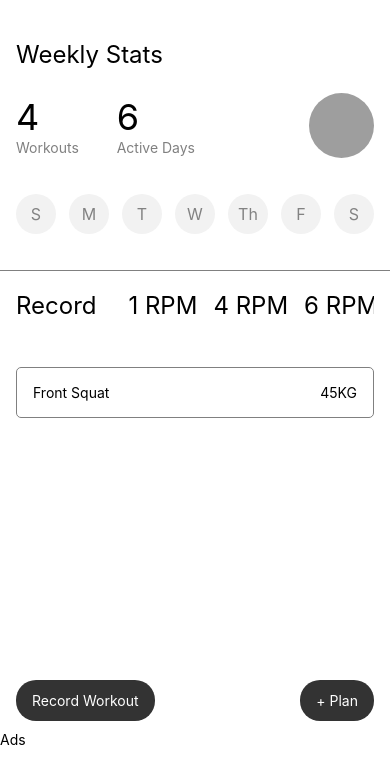
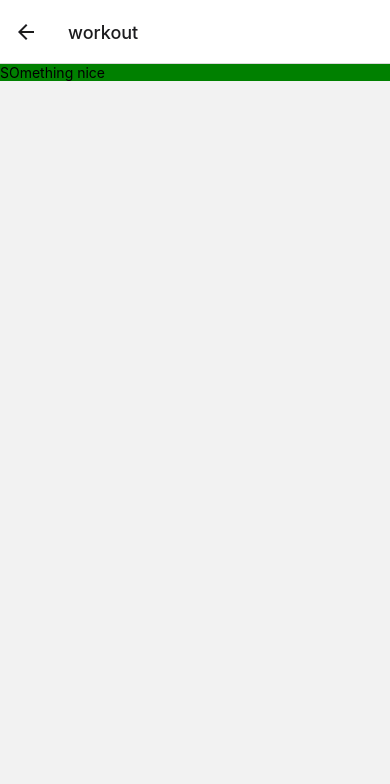
Before and after one commit to huan00/PR_Tracker, a React Native app: screen /ExerciseDetail in a window 390 px wide. Shown: the top 784 px of the page. Built offline with nearby package versions, Linux system fonts and the light colour scheme; grey boxes are pictures that could not be loaded.

Commit message:
add navigation

```diff
--- a/App.js
+++ b/App.js
@@ -1,48 +1,30 @@
-import { StatusBar } from 'expo-status-bar'
-import { StyleSheet, View, SafeAreaView } from 'react-native'
-import Ads from './components/Ads'
-import Days from './components/Days'
-import ExerciseRPM from './components/ExerciseRPM'
-import RPM from './components/RPM'
-import WeeklyStats from './components/WeeklyStats'
-import WorkoutButton from './components/WorkoutButton'
+import { StyleSheet, View } from 'react-native'
+import { NavigationContainer } from '@react-navigation/native'
+import { createNativeStackNavigator } from '@react-navigation/native-stack'
+import HomeScreen from './screens/HomeScreen'
+import ExerciseDetail from './screens/ExerciseDetail'
+
+const Stack = createNativeStackNavigator()
 
 export default function App() {
   return (
-    <SafeAreaView style={styles.container}>
-      <View style={styles.viewContainer}>
-        <WeeklyStats />
-        <Days />
-        <RPM />
-        <ExerciseRPM />
-        <View style={styles.buttonContainer}>
-          <WorkoutButton text={'Record Workout'} />
-          <WorkoutButton text={'+ Plan'} />
-        </View>
-        <StatusBar style="auto" />
-      </View>
-      <View style={styles.adsContainer}>
-        <Ads />
-      </View>
-    </SafeAreaView>
+    <NavigationContainer>
+      <Stack.Navigator>
+        <Stack.Screen
+          name="Home"
+          component={HomeScreen}
+          // options={{ title: '' }}
+        />
+        <Stack.Screen
+          name="ExerciseDetail"
+          component={ExerciseDetail}
+          options={{ title: 'workout' }}
+        />
+      </Stack.Navigator>
+    </NavigationContainer>
   )
 }
 
 const styles = StyleSheet.create({
-  container: {
-    flex: 1,
-    backgroundColor: '#fff'
-  },
-  viewContainer: {
-    flexDirection: 'column',
-    flexGrow: 5
-  },
-  adsContainer: {
-    flexGrow: 2
-  },
-  buttonContainer: {
-    flexDirection: 'row',
-    justifyContent: 'space-between',
-    paddingHorizontal: 16
-  }
+  container: { backgroundColor: 'black' }
 })
--- a/components/ExerciseRPM.jsx
+++ b/components/ExerciseRPM.jsx
@@ -1,13 +1,17 @@
+import { NavigationContainer } from '@react-navigation/native'
 import React from 'react'
 import { View, Text, StyleSheet, ScrollView } from 'react-native'
+import { createNativeStackNavigator } from '@react-navigation/native-stack'
 
-const ExerciseRPM = () => {
+const ExerciseRPM = ({ moveTo }) => {
   const excerise = 'Front Squat'
   const weight = '45KG'
+
+  const navigate = () => {}
   return (
     <View style={styles.container}>
       <ScrollView>
-        <View style={styles.textContainer}>
+        <View style={styles.textContainer} onPress={moveTo}>
           <Text>{excerise}</Text>
           <Text>{weight}</Text>
         </View>
@@ -21,7 +25,7 @@ export default ExerciseRPM
 const styles = StyleSheet.create({
   container: {
     width: '100%',
-    height: '45%',
+    height: 'auto',
     padding: 16
   },
   textContainer: {
--- a/components/WeeklyStats.jsx
+++ b/components/WeeklyStats.jsx
@@ -2,12 +2,18 @@ import { useState } from 'react'
 import { Text, View, Image, StyleSheet } from 'react-native'
 
 const WeeklyStats = () => {
-  const WeeklyStats = 'Weekly Stats'
+  const WeeklyStats = 'Plan Progress'
   const [workouts, setWorkouts] = useState(4)
   const [activeDays, setActiveDays] = useState(6)
 
   return (
     <View style={styles.container}>
+      <View>
+        <Image
+          style={styles.avatarImg}
+          source={{ uri: 'https://www.w3schools.com/w3images/avatar2.png' }}
+        />
+      </View>
       <View style={styles.title}>
         <Text style={styles.weeklyStats}>{WeeklyStats}</Text>
       </View>
@@ -22,12 +28,6 @@ const WeeklyStats = () => {
             <Text style={styles.workoutSessionsText}>Active Days</Text>
           </View>
         </View>
-        <View>
-          <Image
-            style={styles.avatarImg}
-            source={{ uri: 'https://www.w3schools.com/w3images/avatar2.png' }}
-          />
-        </View>
       </View>
     </View>
   )
@@ -39,12 +39,12 @@ const styles = StyleSheet.create({
   avatarImg: {
     width: 65,
     height: 65,
-    borderRadius: 50
+    borderRadius: 50,
+    marginBottom: 20
   },
   container: {
     width: '100%',
-    paddingHorizontal: 16,
-    marginTop: 40
+    paddingHorizontal: 16
   },
   title: {
     paddingBottom: 24
--- a/components/WorkoutButton.jsx
+++ b/components/WorkoutButton.jsx
@@ -1,10 +1,15 @@
 import React from 'react'
 import { View, TouchableOpacity, Text, StyleSheet } from 'react-native'
 
-const WorkoutButton = ({ text }) => {
+const WorkoutButton = ({ text, navigation }) => {
   return (
     <View>
-      <TouchableOpacity onPress="" style={styles.buttonContainer}>
+      <TouchableOpacity
+        onPress={() =>
+          navigation.navigate('ExerciseDetail', { name: 'exercise' })
+        }
+        style={styles.buttonContainer}
+      >
         <Text style={styles.buttonText}>{text}</Text>
       </TouchableOpacity>
     </View>
--- a/package.json
+++ b/package.json
@@ -10,12 +10,16 @@
     "eject": "expo eject"
   },
   "dependencies": {
+    "@react-navigation/native": "^6.0.10",
+    "@react-navigation/native-stack": "^6.6.2",
     "expo": "~45.0.0",
     "expo-status-bar": "~1.3.0",
     "react": "17.0.2",
     "react-dom": "17.0.2",
     "react-native": "0.68.2",
-    "react-native-web": "0.17.7"
+    "react-native-web": "0.17.7",
+    "react-native-screens": "~3.11.1",
+    "react-native-safe-area-context": "4.2.4"
   },
   "devDependencies": {
     "@babel/core": "^7.12.9"
--- /dev/null
+++ b/screens/ExerciseDetail.jsx
@@ -0,0 +1,24 @@
+import React from 'react'
+import { StyleSheet, View, Text } from 'react-native'
+
+const ExerciseDetail = () => {
+  return (
+    <View>
+      <View style={styles.exerciseContainer}>
+        <Text>SOmething nice</Text>
+      </View>
+      <View style={styles.recordContainer}></View>
+    </View>
+  )
+}
+
+export default ExerciseDetail
+
+const styles = StyleSheet.create({
+  exerciseContainer: {
+    backgroundColor: 'green'
+  },
+  recordContainer: {
+    backgroundColor: 'blue'
+  }
+})
--- /dev/null
+++ b/screens/HomeScreen.jsx
@@ -0,0 +1,65 @@
+import React from 'react'
+import { View, StyleSheet, SafeAreaView } from 'react-native'
+import WeeklyStats from '../components/WeeklyStats'
+import Days from '../components/Days'
+import RPM from '../components/RPM'
+import ExerciseRPM from '../components/ExerciseRPM'
+import WorkoutButton from '../components/WorkoutButton'
+import Ads from '../components/Ads'
+
+const HomeScreen = ({ navigation }) => {
+  const nagivateToExercise = () => {
+    navigation.nagivate('ExerciseDetail', { name: 'ExerciseDetail' })
+  }
+  return (
+    <View style={styles.viewContainer}>
+      <View style={styles.contentContainer}>
+        <View style={styles.detailContainer}>
+          <WeeklyStats />
+          <Days />
+          <RPM />
+          <ExerciseRPM moveTo={nagivateToExercise} />
+        </View>
+        <View style={styles.buttonContainer}>
+          <WorkoutButton
+            text={'Record Workout'}
+            nagivateToExercise={nagivateToExercise}
+          />
+          <WorkoutButton text={'+ Plan'} />
+        </View>
+      </View>
+      <View style={styles.adsContainer}>
+        <Ads />
+      </View>
+    </View>
+  )
+}
+
+export default HomeScreen
+
+const styles = StyleSheet.create({
+  viewContainer: {
+    flexDirection: 'column',
+    flexGrow: 5,
+    backgroundColor: 'white',
+    borderWidth: 0
+  },
+  adsContainer: {
+    flexGrow: 2,
+    borderWidth: 1,
+    borderColor: 'green'
+  },
+  contentContainer: {
+    flexGrow: 9
+  },
+  detailContainer: {
+    flexGrow: 8
+  },
+
+  buttonContainer: {
+    flexDirection: 'row',
+    justifyContent: 'space-between',
+    paddingHorizontal: 16,
+    flexGrow: 1
+  }
+})
```
Also changed, not shown: components/RecordWorkout.jsx (added, +7 -0 lines), screens/Profile.jsx (added, +12 -0 lines), 1 other file (tests, documents, lock files or other folders).
